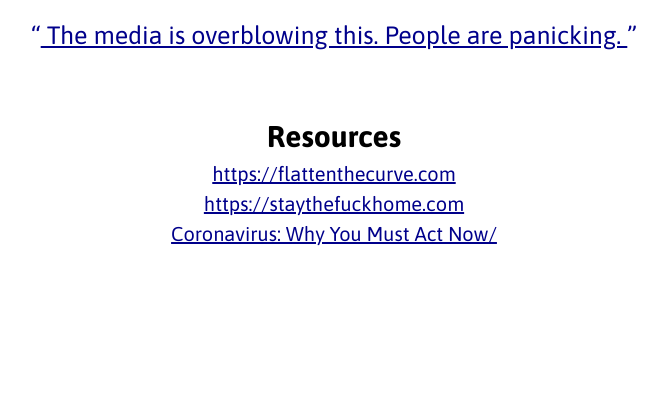
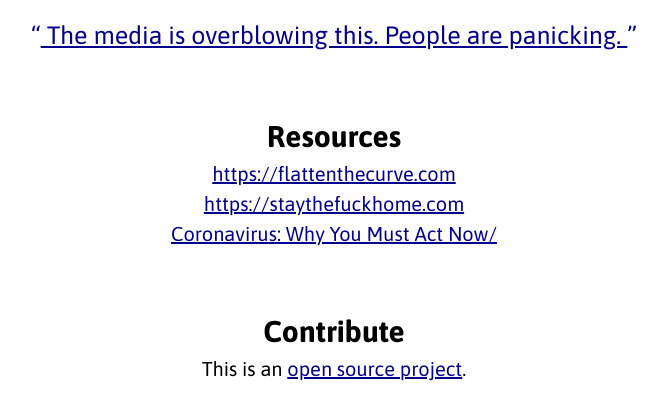
Before and after one commit to emersonthis/coviddenial, a PHP site: page / in a window 1280 px wide. Shown: the part 320-740 px from the top of the page, without its empty margins (306-973 px from the left). Run offline with PHP 8.4, Linux system fonts and the light colour scheme.

Commit message:
contribute

```diff
--- a/index.php
+++ b/index.php
@@ -84,6 +84,8 @@ $points = [
     <li><a href="https://medium.com/@tomaspueyo/coronavirus-act-today-or-people-will-die-f4d3d9cd99ca">Coronavirus: Why You Must Act Now/</a></li>
   </ul>
 
+  <h2 class="subtitle">Contribute</h2>
+  <div>This is an <a href="https://github.com/emersonthis/coviddenial">open source project</a>.</div>
   <!-- Google Analytics: change UA-XXXXX-Y to be your site's ID. -->
   <!-- <script>
     window.ga = function () { ga.q.push(arguments) }; ga.q = []; ga.l = +new Date;
```
